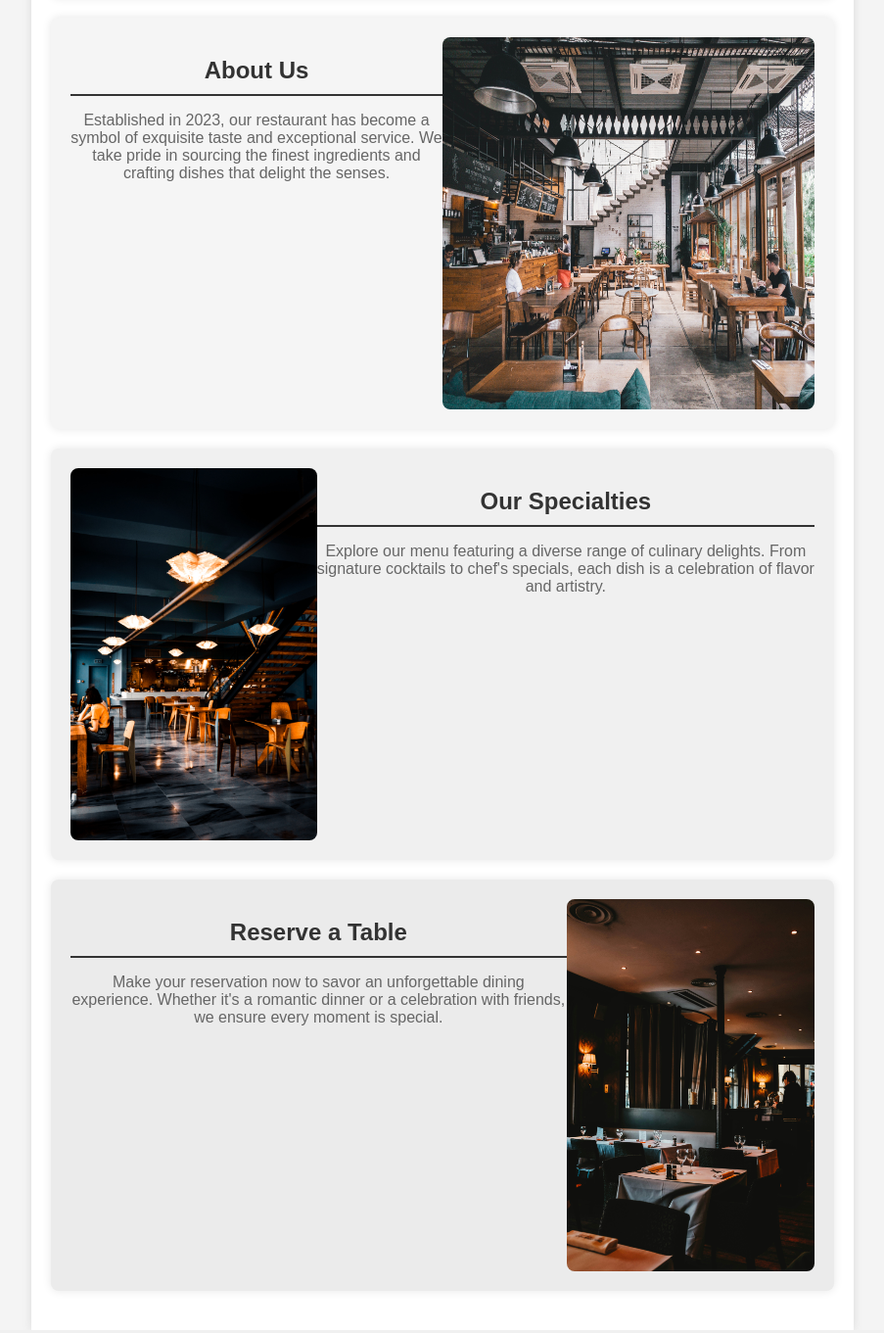
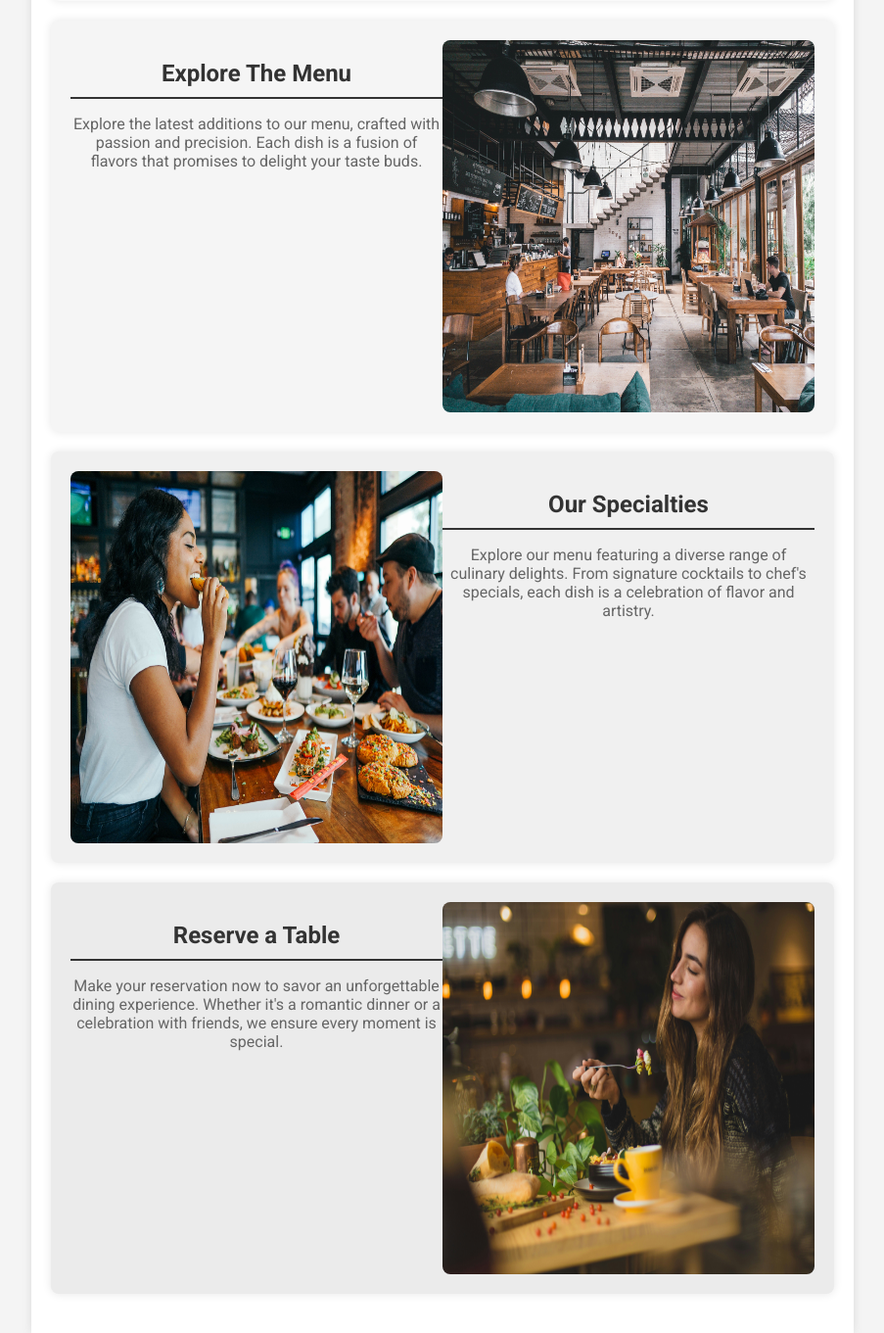
Before and after one commit to Xdecent0/Django-Website, a Django app: page /reservation/ in a window 1280 px wide. Shown: the part 704-2065 px from the top of the page at 98% size, without its empty margins (188-1091 px from the left). Run offline with Django 5.2, Linux system fonts and the light colour scheme.

Commit message:
my new section

```diff
--- a/reservation_project/reservation/admin.py
+++ b/reservation_project/reservation/admin.py
@@ -1,6 +1,9 @@
 # reservation/admin.py
 from django.contrib import admin
 from .models import Table, Reservation
+from .models import Category, Dish
 
 admin.site.register(Table)
 admin.site.register(Reservation)
+admin.site.register(Category)
+admin.site.register(Dish)
--- a/reservation_project/reservation/static/reservation/css/styles.css
+++ b/reservation_project/reservation/static/reservation/css/styles.css
@@ -105,7 +105,7 @@ button:hover {
 }
 
 
-section {
+.section {
     background-color: #fff;
     padding: 20px;
     border-radius: 8px;
--- a/reservation_project/reservation/templates/base.html
+++ b/reservation_project/reservation/templates/base.html
@@ -5,6 +5,7 @@
     <meta charset="UTF-8">
     <meta http-equiv="X-UA-Compatible" content="IE=edge">
     {% load static %}
+    <link href="https://fonts.googleapis.com/css2?family=Roboto:wght@400;700&display=swap" rel="stylesheet">
     <link rel="stylesheet" href="/static/reservation/css/styles.css">
     <meta name="viewport" content="width=device-width, initial-scale=1.0">
     <title>{% block title %}My Reservation Site{% endblock %}</title>
@@ -16,7 +17,8 @@
     <nav>
         <ul>
             <li><a href="{% url 'home' %}">Main</a></li>
-            <li><a href="{% url 'table_list' %}">Tables</a></li>
+            <li><a href="{% url 'menu' %}">Menu</a></li>
+            <li><a href="{% url 'about' %}">About</a></li>
             {% if user.is_authenticated %}
                 <li><a href="{% url 'select_table' %}">Reserve a Table</a></li>
                 <li><a href="{% url 'accounts:user_profile' %}">Profile</a></li>
--- a/reservation_project/reservation/templates/reservation/base.html
+++ b/reservation_project/reservation/templates/reservation/base.html
@@ -5,6 +5,7 @@
     <meta charset="UTF-8">
     <meta http-equiv="X-UA-Compatible" content="IE=edge">
     {% load static %}
+    <link href="https://fonts.googleapis.com/css2?family=Roboto:wght@400;700&display=swap" rel="stylesheet">
     <link rel="stylesheet" href="{% static 'reservation/css/styles.css' %}">
 
     <meta name="viewport" content="width=device-width, initial-scale=1.0">
@@ -17,7 +18,8 @@
     <nav>
         <ul>
             <li><a href="{% url 'home' %}">Main</a></li>
-            <li><a href="{% url 'table_list' %}">Tables</a></li>
+            <li><a href="{% url 'menu' %}">Menu</a></li>
+            <li><a href="{% url 'about' %}">About</a></li>
             {% if user.is_authenticated %}
                 <li><a href="{% url 'select_table' %}">Reserve a Table</a></li>
                 <li><a href="{% url 'accounts:user_profile' %}">Profile</a></li>
@@ -31,7 +33,7 @@
     <main>
         {% block content %}
         <h1>Welcome to Our Restaurant</h1>
-            <section id="welcome">
+            <section id="welcome" class="section">
                 <div class="content">
                     <div class="text">
                         <h2>Welcome to Culinary Journey</h2>
@@ -41,33 +43,34 @@
                 </div>
             </section>
 
-            <section id="about-us">
+            <section id="about-us" class="section">
                 <div class="content">
                     <div class="text">
-                        <h2>About Us</h2>
-                        <p>Established in 2023, our restaurant has become a symbol of exquisite taste and exceptional service. We take pride in sourcing the finest ingredients and crafting dishes that delight the senses.</p>
+                        <h2>Explore The Menu</h2>
+                        <p>Explore the latest additions to our menu, crafted with passion and precision. Each dish is a fusion of flavors that promises to delight your taste buds.</p>
+                        <!-- <p>Established in 2023, our restaurant has become a symbol of exquisite taste and exceptional service. We take pride in sourcing the finest ingredients and crafting dishes that delight the senses.</p> -->
                     </div>
                     <img src="{% static 'reservation/images/2.jpg' %}" alt="About Us Image" width="400" height="400">
                 </div>
             </section>
 
-            <section id="specialties">
+            <section id="specialties" class="section">
                 <div class="content">
                     <div class="text">
                         <h2>Our Specialties</h2>
                         <p>Explore our menu featuring a diverse range of culinary delights. From signature cocktails to chef's specials, each dish is a celebration of flavor and artistry.</p>
                     </div>
-                    <img src="{% static 'reservation/images/3.jpg' %}" alt="Our Specialties Image" width="400" height="400">
+                    <img src="{% static 'reservation/images/5.jpg' %}" alt="Our Specialties Image" width="400" height="400">
                 </div>
             </section>
 
-            <section id="reservation">
+            <section id="reservation" class="section">
                 <div class="content">
                     <div class="text">
                         <h2>Reserve a Table</h2>
                         <p>Make your reservation now to savor an unforgettable dining experience. Whether it's a romantic dinner or a celebration with friends, we ensure every moment is special.</p>
                     </div>
-                    <img src="{% static 'reservation/images/4.jpg' %}" alt="Reserve a Table Image" width="400" height="400">
+                    <img src="{% static 'reservation/images/6.jpg' %}" alt="Reserve a Table Image" width="400" height="400">
                 </div>
             </section>
         {% endblock %}
--- a/reservation_project/reservation/urls.py
+++ b/reservation_project/reservation/urls.py
@@ -1,11 +1,13 @@
 # reservation/urls.py
 from django.urls import path
-from .views import home, TableListView, reserve_table, user_profile, select_table, register, logout_view
+from .views import home, MenuView, TableListView, AboutView, reserve_table, user_profile, select_table, register, logout_view
 from django.contrib.auth import views as auth_views
 
 urlpatterns = [
     path('', home, name='home'),
-    path('tables/', TableListView.as_view(), name='table_list'),
+    # path('tables/', TableListView.as_view(), name='table_list'),
+    path('about/', AboutView.as_view(), name='about'),
+    path('menu/', MenuView.as_view(), name='menu'),
     path('reserve/', select_table, name='select_table'),
     path('reserve/<int:table_id>/', reserve_table, name='reserve_table'),
     path('profile/', user_profile, name='profile'),
--- a/reservation_project/reservation/views.py
+++ b/reservation_project/reservation/views.py
@@ -7,6 +7,17 @@ from django.contrib.auth import logout
 from .forms import ReservationForm
 from django.views.generic import ListView
 from .forms import DateForm
+from django.views import View
+from .models import Category, Dish
+
+class MenuView(View):
+    template_name = 'reservation/menu.html'
+
+    def get(self, request, *args, **kwargs):
+        categories = Category.objects.all()
+        dishes = Dish.objects.all()
+        context = {'categories': categories, 'dishes': dishes}
+        return render(request, self.template_name, context)
 
 def home(request):
     return render(request, 'reservation/base.html')
@@ -14,6 +25,10 @@ def home(request):
 class TableListView(ListView):
     model = Table
     template_name = 'reservation/table_list.html'
+
+class AboutView(View):
+    def get(self, request, *args, **kwargs):
+        return render(request, 'reservation/about.html')
 
 def select_table(request):
     if request.method == 'POST':
```
Also changed, not shown: other parts of reservation_project/reservation/static/reservation/css/styles.css (+62 -1 lines), reservation_project/reservation/models.py (+16 -0 lines), reservation_project/reservation/templates/reservation/about.html (added, +22 -0 lines), reservation_project/reservation/templates/reservation/menu.html (added, +34 -0 lines), reservation_project/reservation/migrations/0002_category_dish.py (added).
